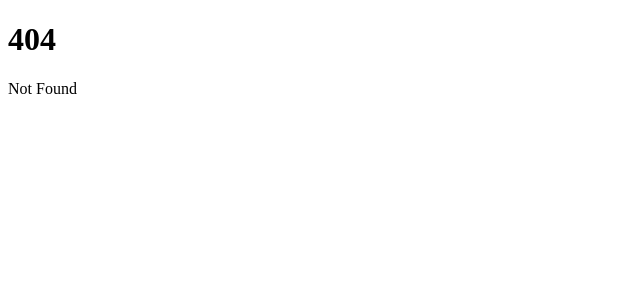
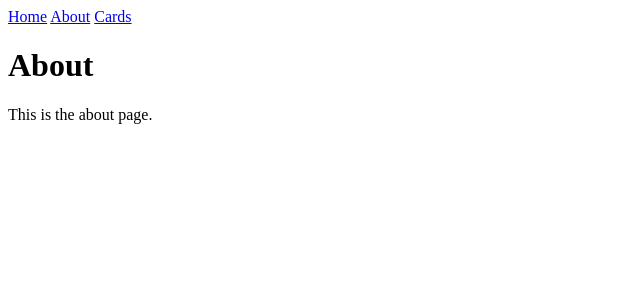
Before and after one commit to brandonpilane/cards_sv, a SvelteKit app: page /about in a window 1280 px wide. Before the commit this address had no page. Shown: the top 300 px of the page, without its empty margins (0-640 px from the left). Built offline with nearby package versions, Linux system fonts and the light colour scheme.

Commit message:
Creating a layout visible on every page

```diff
--- /dev/null
+++ b/src/routes/+layout.svelte
@@ -0,0 +1,11 @@
+<script lang="ts">
+	let { children } = $props();
+</script>
+
+<nav>
+	<a href="/">Home</a>
+	<a href="/about">About</a>
+	<a href="/cards">Cards</a>
+</nav>
+
+{@render children()}
--- a/src/routes/+page.svelte
+++ b/src/routes/+page.svelte
@@ -1,2 +1,2 @@
-<h1>Welcome to SvelteKit</h1>
-<p>Visit <a href="https://svelte.dev/docs/kit">svelte.dev/docs/kit</a> to read the documentation</p>
+<h1>Home</h1>
+<p>This is the home page.</p>
--- /dev/null
+++ b/src/routes/about/+page.svelte
@@ -0,0 +1,2 @@
+<h1>About</h1>
+<p>This is the about page.</p>
--- /dev/null
+++ b/src/routes/cards/+page.svelte
@@ -0,0 +1,2 @@
+<h1>Cards</h1>
+<p>This is the cards page.</p>
```
